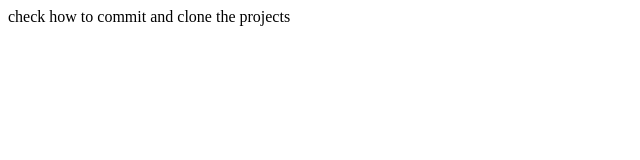
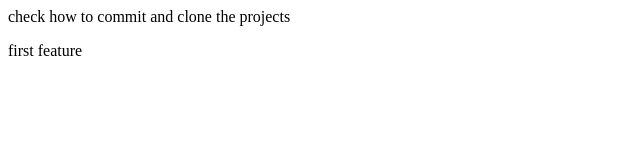
Before and after one commit to ShivajiRatnala/git-branches, a plain HTML site: page index.html in a window 1280 px wide. Shown: the full height of the page, 0-640 px from the left. Drawn offline with Linux system fonts and the light colour scheme.

Commit message:
feature1

```diff
--- a/index.html
+++ b/index.html
@@ -1 +1,2 @@
 <p> check how to commit and clone the projects</p>
+<p> first feature </p>
```
